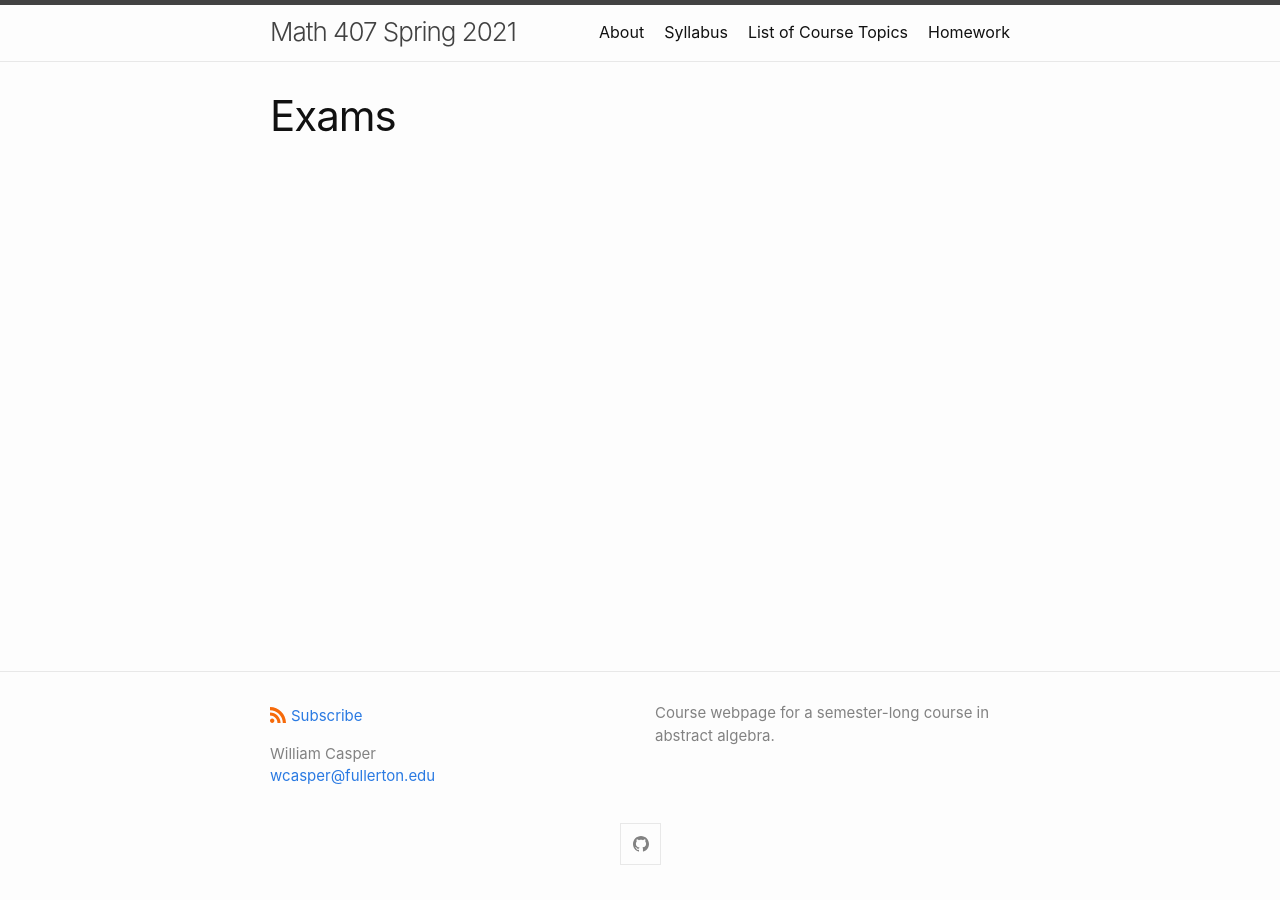
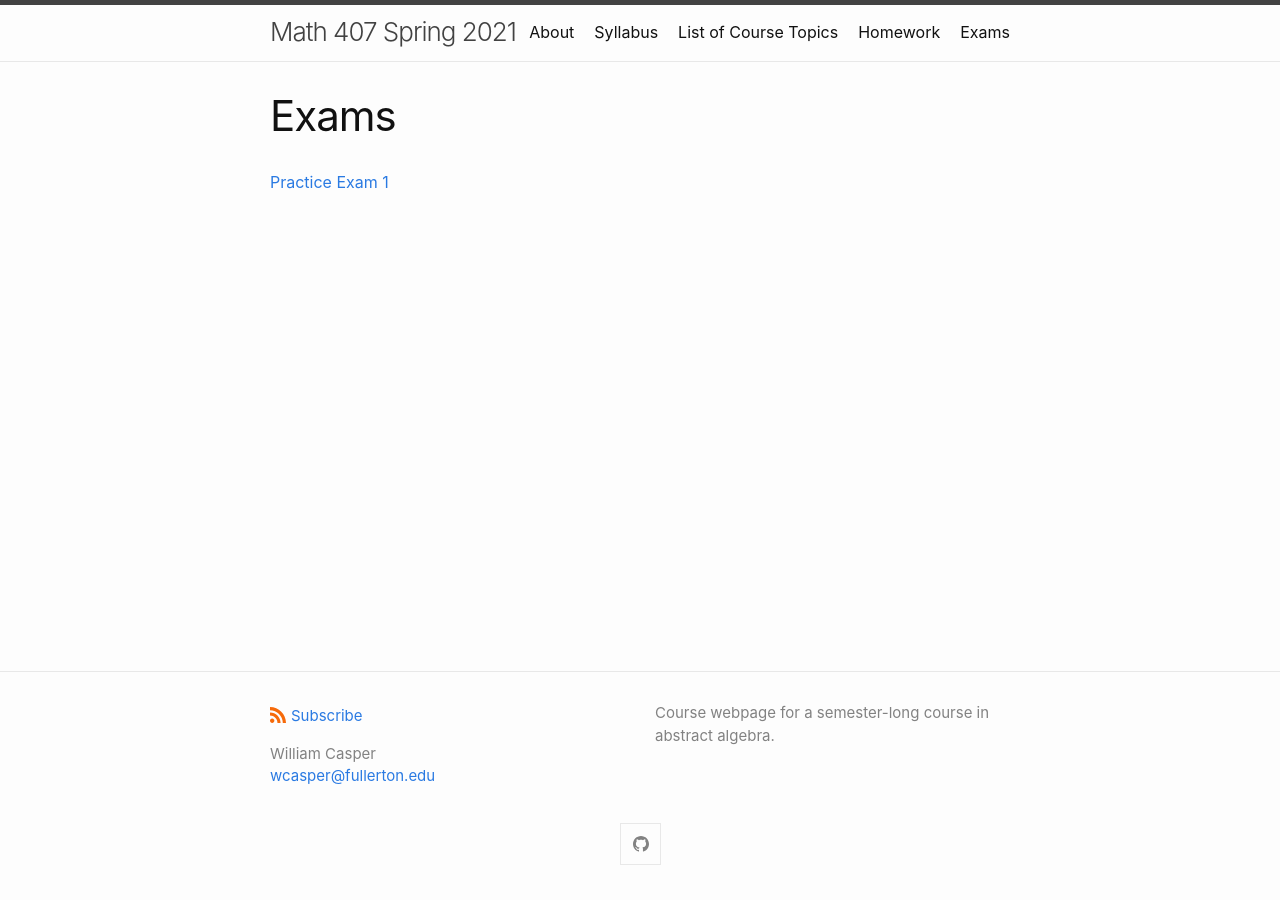
Before and after one commit to wcasper/math407spring2021, a Jekyll site: the page built from exams-list.md, in a window 1280 px wide. Built offline with Jekyll 4.4.1, drawn with Linux system fonts in a browser that asks for light colours; part of the change alters nothing that is shown.

Commit message:
added exams to headre

```diff
--- a/_config.yml
+++ b/_config.yml
@@ -54,6 +54,7 @@ header_pages:
  - extras/syllabus.md
  - topics-list.md
  - homework-list.md
+ - exams-list.md
 
 # Build settings
 theme: minima
@@ -68,3 +69,5 @@ collections:
     output: true
   homework:
     output: true
+  exams:
+    output: true
```
